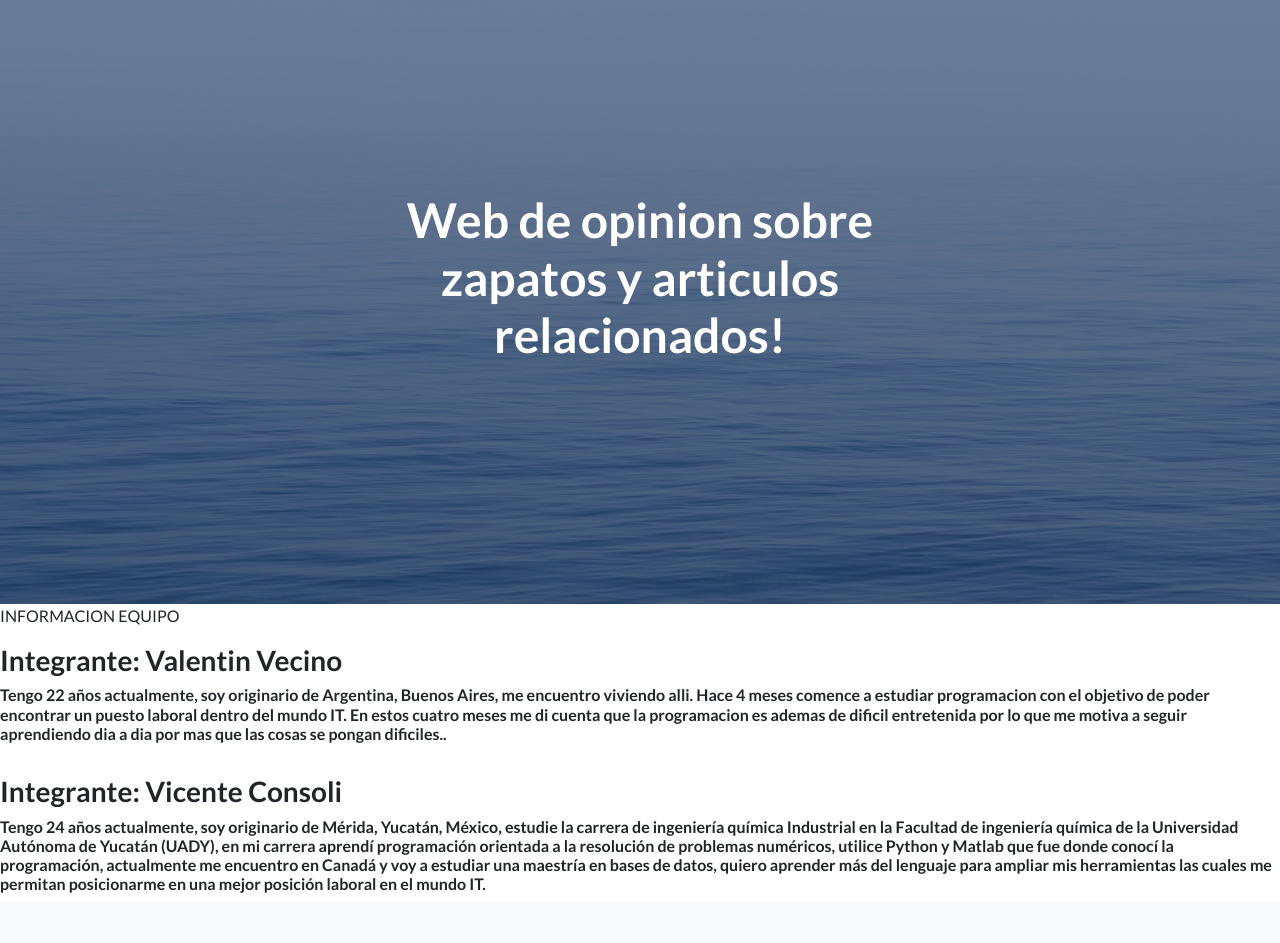
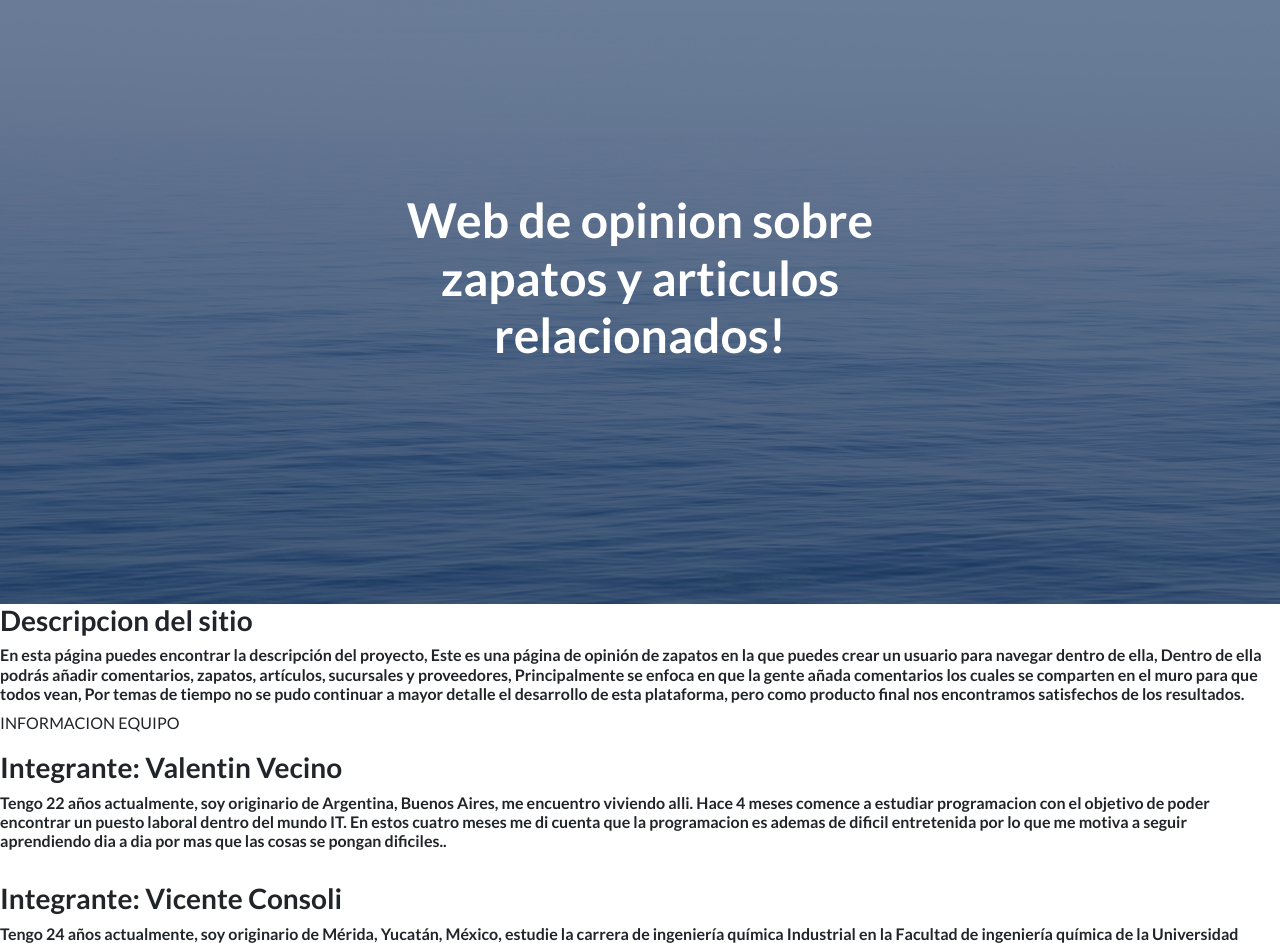
Before and after one commit to vicons97/ProyectoCoder6, a Django app: page /app-zap/about/ in a window 1280 px wide. Shown: the part 117-1060 px from the top of the page. Run offline with Django 4.2, Linux system fonts and the light colour scheme; some libraries are stand-ins or nearby versions.

Commit message:
descripcion

```diff
--- a/App_zap/templates/about.html
+++ b/App_zap/templates/about.html
@@ -4,6 +4,23 @@
 {% load static %}
 
 {% block bloqueQueCambia %}
+
+
+
+
+
+    <h3>Descripcion del sitio</h3>
+
+    <h6>En esta página puedes encontrar la descripción del proyecto,
+
+        Este es una página de opinión de zapatos en la que puedes crear un usuario para navegar dentro de ella,
+
+        Dentro de ella podrás añadir comentarios, zapatos, artículos, sucursales y proveedores,
+
+        Principalmente se enfoca en que la gente añada comentarios los cuales se comparten en el muro para que todos vean,
+
+        Por temas de tiempo no se pudo continuar a mayor detalle el desarrollo de esta plataforma, pero como producto final nos encontramos satisfechos de los resultados.   </h6>
+
 
     <P>INFORMACION EQUIPO </P>
 
```
